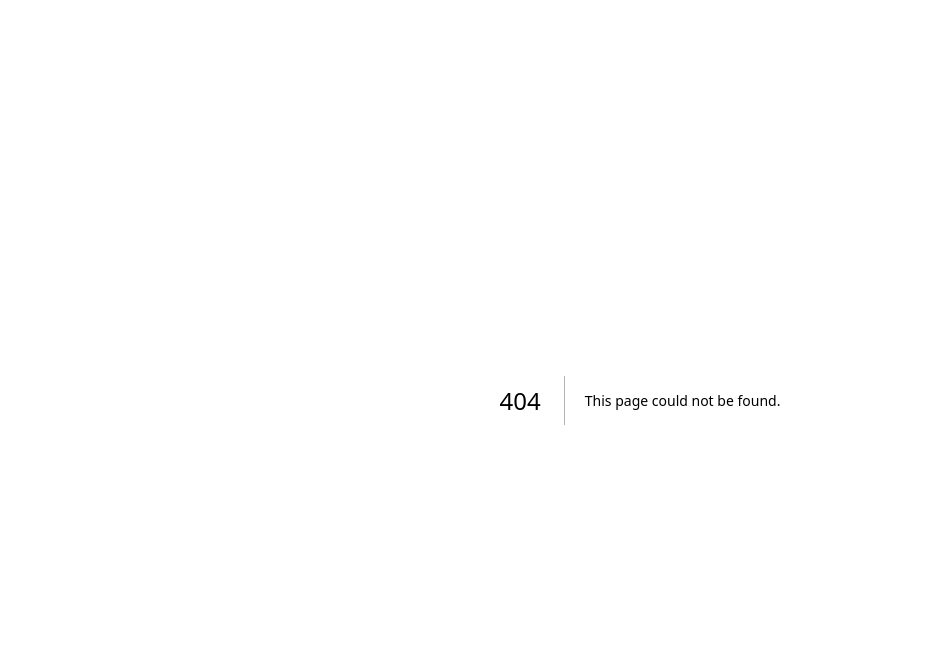
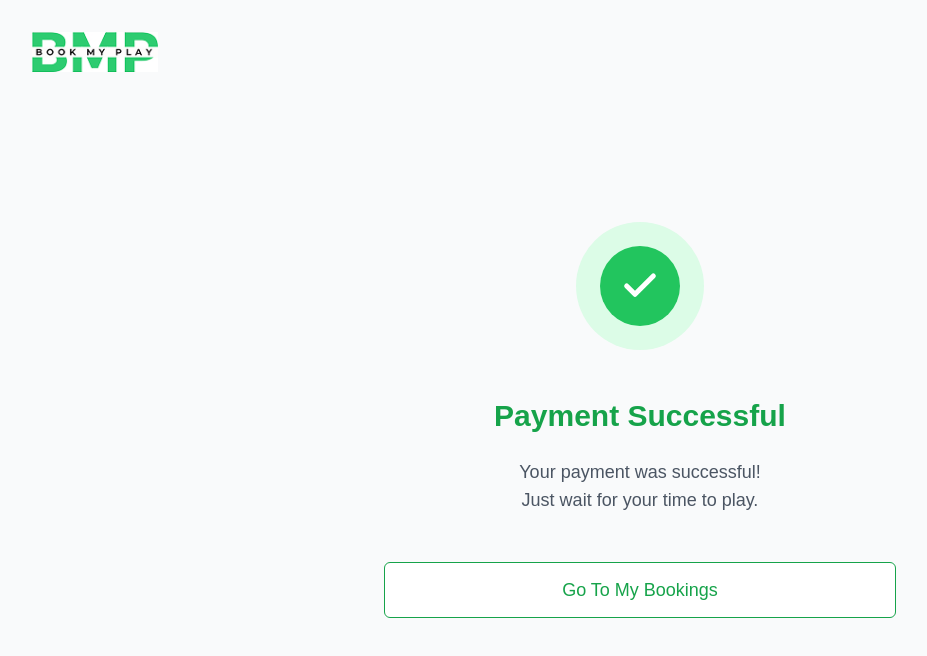
Before and after one commit to Anasriza26/bmp-vo, a Next.js app: page /paymentSuccess in a window 1280 px wide. Before the commit this address had no page. Shown: the top 656 px of the page, without its empty margins (0-927 px from the left). Built offline with nearby package versions, Linux system fonts and the light colour scheme.

Commit message:
Add PaymentSuccess page: create new page component to render PaymentSuccess UI

```diff
--- /dev/null
+++ b/app/(players)/paymentSuccess/page.tsx
@@ -0,0 +1,11 @@
+import PaymentSuccess from '@/components/players/PaymentSuccess'
+import React from 'react'
+
+const page = () => {
+  return (<>
+  <PaymentSuccess />
+  </>
+  )
+}
+
+export default page
```
